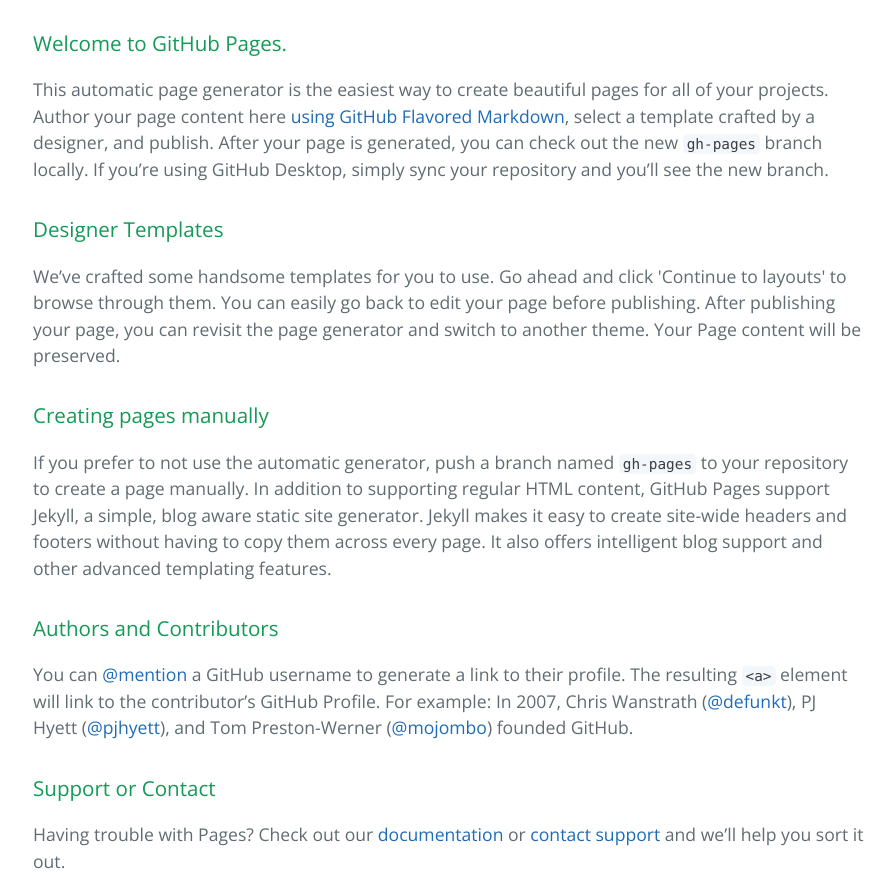
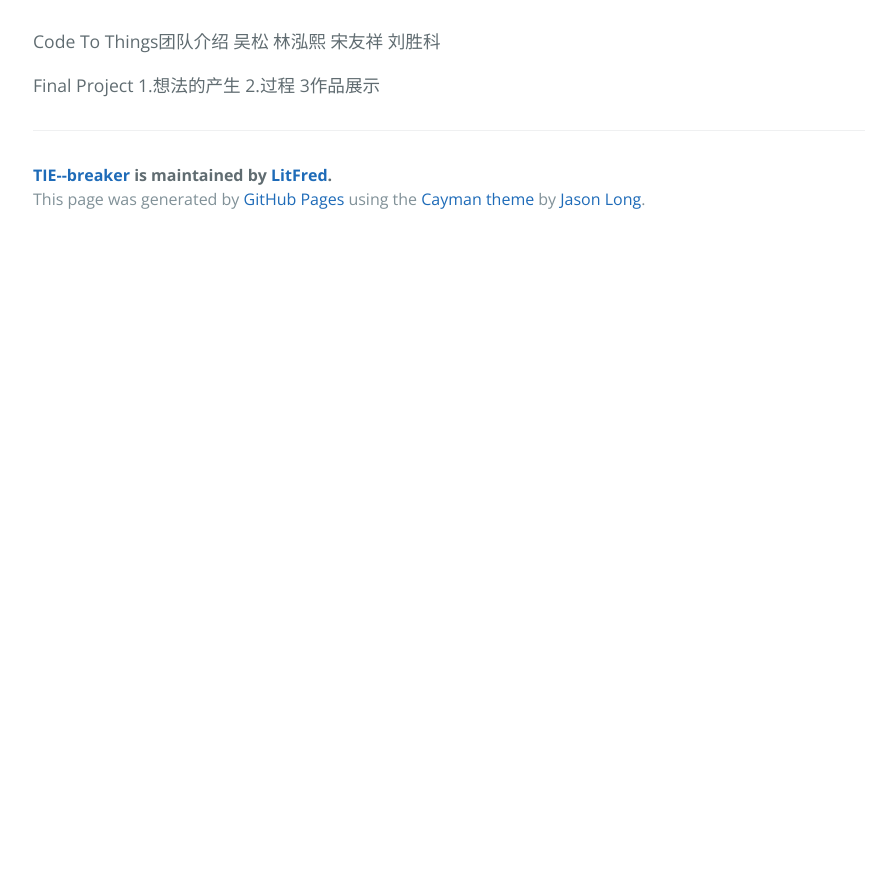
Before and after one commit to LitFred/TIE--Breaker, a plain HTML site: page index.html in a window 1280 px wide. Shown: the part 340-1217 px from the top of the page, without its empty margins (191-1083 px from the left). After the commit the page ends 800 px from the top, so only its background shows below. Drawn offline with nearby package versions, Linux system fonts and the light colour scheme.

```diff
--- a/index.html
+++ b/index.html
@@ -19,30 +19,16 @@
     </section>
 
     <section class="main-content">
-      <h3>
-<a id="welcome-to-github-pages" class="anchor" href="#welcome-to-github-pages" aria-hidden="true"><span aria-hidden="true" class="octicon octicon-link"></span></a>Welcome to GitHub Pages.</h3>
+      <p>Code To Things团队介绍
+吴松
+林泓熙
+宋友祥
+刘胜科</p>
 
-<p>This automatic page generator is the easiest way to create beautiful pages for all of your projects. Author your page content here <a href="https://guides.github.com/features/mastering-markdown/">using GitHub Flavored Markdown</a>, select a template crafted by a designer, and publish. After your page is generated, you can check out the new <code>gh-pages</code> branch locally. If you’re using GitHub Desktop, simply sync your repository and you’ll see the new branch.</p>
-
-<h3>
-<a id="designer-templates" class="anchor" href="#designer-templates" aria-hidden="true"><span aria-hidden="true" class="octicon octicon-link"></span></a>Designer Templates</h3>
-
-<p>We’ve crafted some handsome templates for you to use. Go ahead and click 'Continue to layouts' to browse through them. You can easily go back to edit your page before publishing. After publishing your page, you can revisit the page generator and switch to another theme. Your Page content will be preserved.</p>
-
-<h3>
-<a id="creating-pages-manually" class="anchor" href="#creating-pages-manually" aria-hidden="true"><span aria-hidden="true" class="octicon octicon-link"></span></a>Creating pages manually</h3>
-
-<p>If you prefer to not use the automatic generator, push a branch named <code>gh-pages</code> to your repository to create a page manually. In addition to supporting regular HTML content, GitHub Pages support Jekyll, a simple, blog aware static site generator. Jekyll makes it easy to create site-wide headers and footers without having to copy them across every page. It also offers intelligent blog support and other advanced templating features.</p>
-
-<h3>
-<a id="authors-and-contributors" class="anchor" href="#authors-and-contributors" aria-hidden="true"><span aria-hidden="true" class="octicon octicon-link"></span></a>Authors and Contributors</h3>
-
-<p>You can <a href="https://help.github.com/articles/basic-writing-and-formatting-syntax/#mentioning-users-and-teams" class="user-mention">@mention</a> a GitHub username to generate a link to their profile. The resulting <code>&lt;a&gt;</code> element will link to the contributor’s GitHub Profile. For example: In 2007, Chris Wanstrath (<a href="https://github.com/defunkt" class="user-mention">@defunkt</a>), PJ Hyett (<a href="https://github.com/pjhyett" class="user-mention">@pjhyett</a>), and Tom Preston-Werner (<a href="https://github.com/mojombo" class="user-mention">@mojombo</a>) founded GitHub.</p>
-
-<h3>
-<a id="support-or-contact" class="anchor" href="#support-or-contact" aria-hidden="true"><span aria-hidden="true" class="octicon octicon-link"></span></a>Support or Contact</h3>
-
-<p>Having trouble with Pages? Check out our <a href="https://help.github.com/pages">documentation</a> or <a href="https://github.com/contact">contact support</a> and we’ll help you sort it out.</p>
+<p>Final Project
+1.想法的产生
+2.过程
+3作品展示</p>
 
       <footer class="site-footer">
         <span class="site-footer-owner"><a href="https://github.com/LitFred/TIE--Breaker">TIE--breaker</a> is maintained by <a href="https://github.com/LitFred">LitFred</a>.</span>
```
Also changed, not shown: params.json (+1 -1 lines).
